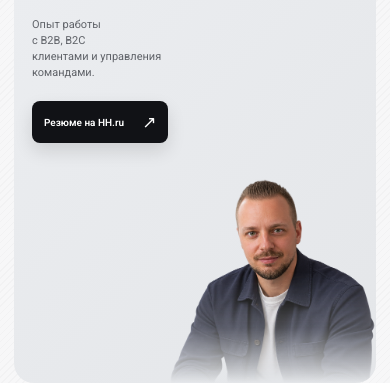
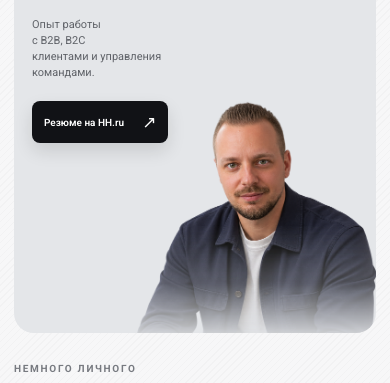
Before and after one commit to grachevandy-star/grachev-job, a plain HTML site: page jti1/index.html in a window 390 px wide. Shown: the part 189-572 px from the top of the page. Drawn offline with Linux system fonts and the light colour scheme.

Commit message:
Add files via upload

```diff
--- a/jti1/styles.css
+++ b/jti1/styles.css
@@ -1037,3 +1037,48 @@ body.modal-open {
     padding-top: 30px;
   }
 }
+
+
+/* MOBILE HERO V4 — only mobile layout */
+@media (max-width: 850px) {
+  .hero-card {
+    background: #e4e6e9 !important;
+    height: 450px;
+    min-height: 0;
+    overflow: hidden;
+  }
+
+  .portrait {
+    width: 72%;
+    height: 118%;
+    right: -2%;
+    bottom: -2%;
+    z-index: 1;
+  }
+
+  .portrait img {
+    width: 100%;
+    height: 100%;
+    object-fit: contain;
+    object-position: right bottom;
+  }
+
+  .hello {
+    position: relative;
+    z-index: 3;
+  }
+}
+
+@media (max-width: 520px) {
+  .hero-card {
+    height: 450px;
+    background: #e4e6e9 !important;
+  }
+
+  .portrait {
+    width: 72%;
+    height: 118%;
+    right: -3%;
+    bottom: -2%;
+  }
+}
```
